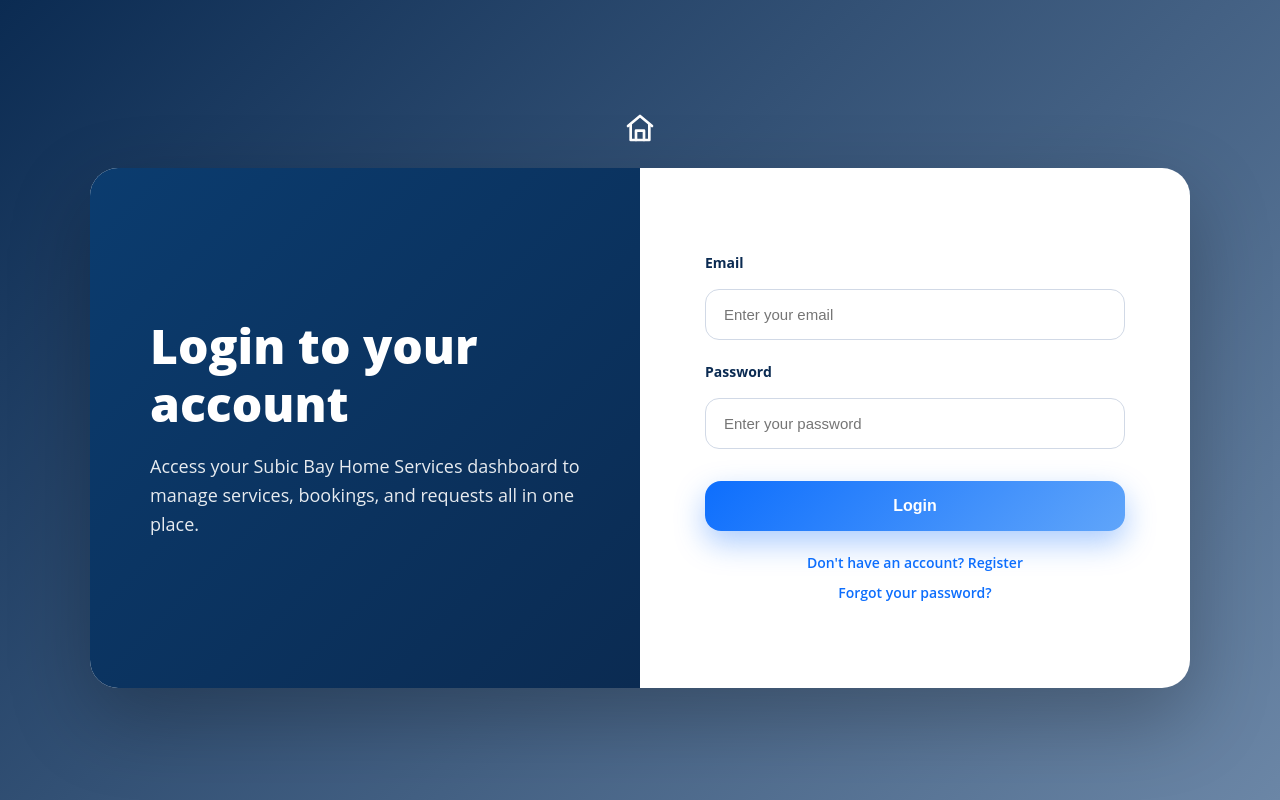
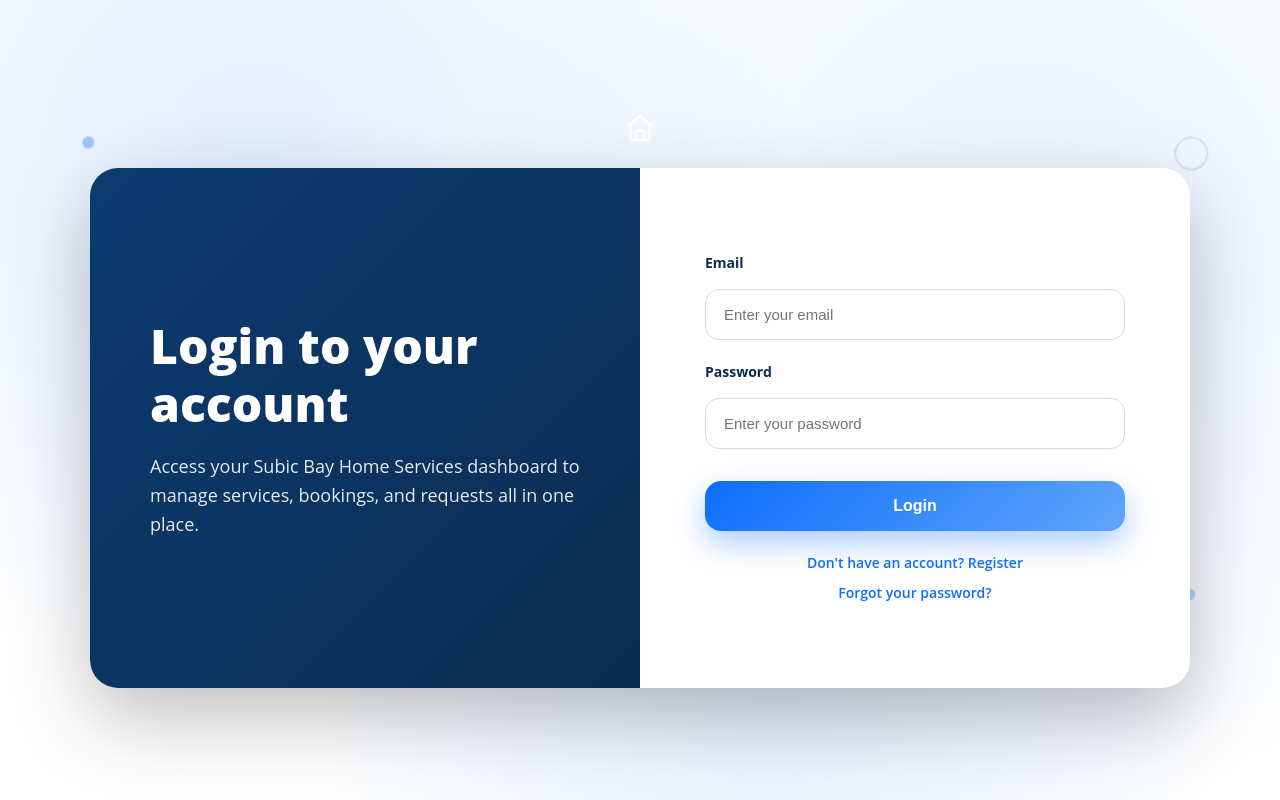
Before and after one commit to LorenzoLiwanag/ServicesWebApp, a React (Create React App) app in the folder services-web-app/: page /login in a window 1280 px wide. Built offline with nearby package versions, Linux system fonts and the light colour scheme; no server answers.

Commit message:
Refine auth page backgrounds

```diff
--- a/services-web-app/src/components/login/LoginForm.jsx
+++ b/services-web-app/src/components/login/LoginForm.jsx
@@ -55,6 +55,13 @@
 
   return (
     <div className="login-page">
+      <span className="auth-bubble auth-bubble-dot auth-bubble-1" />
+      <span className="auth-bubble auth-bubble-ring auth-bubble-2" />
+      <span className="auth-bubble auth-bubble-dot auth-bubble-3" />
+      <span className="auth-bubble auth-bubble-ring auth-bubble-4" />
+      <span className="auth-bubble auth-bubble-dot auth-bubble-5" />
+      <span className="auth-bubble auth-bubble-ring auth-bubble-6" />
+
       <Link to="/" className="auth-home-link" aria-label="Go to landing page">
         <svg viewBox="0 0 24 24" aria-hidden="true">
           <path d="M3 10.5 12 3l9 7.5" />
--- a/services-web-app/src/components/registration/RegistrationForm.jsx
+++ b/services-web-app/src/components/registration/RegistrationForm.jsx
@@ -137,6 +137,13 @@
 
   return (
     <div className="registration-page">
+      <span className="auth-bubble auth-bubble-dot auth-bubble-1" />
+      <span className="auth-bubble auth-bubble-ring auth-bubble-2" />
+      <span className="auth-bubble auth-bubble-dot auth-bubble-3" />
+      <span className="auth-bubble auth-bubble-ring auth-bubble-4" />
+      <span className="auth-bubble auth-bubble-dot auth-bubble-5" />
+      <span className="auth-bubble auth-bubble-ring auth-bubble-6" />
+
       <Link to="/" className="auth-home-link" aria-label="Go to landing page">
         <svg viewBox="0 0 24 24" aria-hidden="true">
           <path d="M3 10.5 12 3l9 7.5" />
--- a/services-web-app/src/styles/login/login.css
+++ b/services-web-app/src/styles/login/login.css
@@ -5,14 +5,66 @@
   flex-direction: column;
   align-items: center;
   justify-content: center;
+  position: relative;
+  overflow: hidden;
 
-  background: linear-gradient(
-    135deg,
-    #0b2b52,
-    #6b86a6
-  );
+  background: #fff;
   padding: 40px 20px;
 }
+
+.login-page::before {
+  content: "";
+  position: absolute;
+  inset: 0;
+  background:
+    radial-gradient(circle at 20% 20%, rgba(13, 110, 253, 0.12), transparent 45%),
+    radial-gradient(circle at 80% 30%, rgba(96, 165, 250, 0.14), transparent 50%),
+    radial-gradient(circle at 60% 85%, rgba(13, 110, 253, 0.10), transparent 45%);
+  pointer-events: none;
+}
+
+.auth-home-link,
+.login-card {
+  position: relative;
+  z-index: 1;
+}
+
+.auth-bubble {
+  position: absolute;
+  display: block;
+  pointer-events: none;
+  will-change: transform;
+  z-index: 0;
+}
+
+@keyframes bubbleFloat {
+  0% { transform: translate(0, 0); }
+  50% { transform: translate(10px, -14px); }
+  100% { transform: translate(0, 0); }
+}
+
+.auth-bubble-dot {
+  width: 12px;
+  height: 12px;
+  border-radius: 999px;
+  background: rgba(13, 110, 253, 0.35);
+  animation: bubbleFloat 2s ease-in-out infinite;
+}
+
+.auth-bubble-ring {
+  width: 44px;
+  height: 44px;
+  border-radius: 999px;
+  border: 2px solid rgba(34, 61, 104, 0.18);
+  animation: bubbleFloat 2s ease-in-out infinite;
+}
+
+.auth-bubble-1 { top: 18%; left: max(6%, calc(50% - 650px)); }
+.auth-bubble-2 { top: 34%; left: max(9%, calc(50% - 720px)); width: 30px; height: 30px; opacity: 0.75; }
+.auth-bubble-3 { bottom: 20%; left: max(7%, calc(50% - 640px)); background: rgba(96, 165, 250, 0.35); }
+.auth-bubble-4 { top: 18%; right: max(6%, calc(50% - 650px)); width: 34px; height: 34px; opacity: 0.7; }
+.auth-bubble-5 { bottom: 24%; right: max(7%, calc(50% - 640px)); background: rgba(96, 165, 250, 0.45); }
+.auth-bubble-6 { top: 36%; right: max(10%, calc(50% - 730px)); width: 26px; height: 26px; opacity: 0.75; }
 
 .auth-home-button {
   width: 52px;
@@ -211,3 +263,9 @@
     padding: 50px 40px;
   }
 }
+
+@media (prefers-reduced-motion: reduce) {
+  .auth-bubble {
+    animation: none;
+  }
+}
--- a/services-web-app/src/styles/registration/registration.css
+++ b/services-web-app/src/styles/registration/registration.css
@@ -6,10 +6,66 @@
   flex-direction: column;
   align-items: center;
   justify-content: center;
+  position: relative;
+  overflow: hidden;
 
-  background: linear-gradient(135deg, #0b2b52, #6b86a6);
+  background: #fff;
   padding: 40px 20px;
 }
+
+.registration-page::before {
+  content: "";
+  position: absolute;
+  inset: 0;
+  background:
+    radial-gradient(circle at 20% 20%, rgba(13, 110, 253, 0.12), transparent 45%),
+    radial-gradient(circle at 80% 30%, rgba(96, 165, 250, 0.14), transparent 50%),
+    radial-gradient(circle at 60% 85%, rgba(13, 110, 253, 0.10), transparent 45%);
+  pointer-events: none;
+}
+
+.auth-home-link,
+.registration-card {
+  position: relative;
+  z-index: 1;
+}
+
+.auth-bubble {
+  position: absolute;
+  display: block;
+  pointer-events: none;
+  will-change: transform;
+  z-index: 0;
+}
+
+@keyframes bubbleFloat {
+  0% { transform: translate(0, 0); }
+  50% { transform: translate(10px, -14px); }
+  100% { transform: translate(0, 0); }
+}
+
+.auth-bubble-dot {
+  width: 12px;
+  height: 12px;
+  border-radius: 999px;
+  background: rgba(13, 110, 253, 0.35);
+  animation: bubbleFloat 2s ease-in-out infinite;
+}
+
+.auth-bubble-ring {
+  width: 44px;
+  height: 44px;
+  border-radius: 999px;
+  border: 2px solid rgba(34, 61, 104, 0.18);
+  animation: bubbleFloat 2s ease-in-out infinite;
+}
+
+.auth-bubble-1 { top: 18%; left: max(6%, calc(50% - 650px)); }
+.auth-bubble-2 { top: 34%; left: max(9%, calc(50% - 720px)); width: 30px; height: 30px; opacity: 0.75; }
+.auth-bubble-3 { bottom: 20%; left: max(7%, calc(50% - 640px)); background: rgba(96, 165, 250, 0.35); }
+.auth-bubble-4 { top: 18%; right: max(6%, calc(50% - 650px)); width: 34px; height: 34px; opacity: 0.7; }
+.auth-bubble-5 { bottom: 24%; right: max(7%, calc(50% - 640px)); background: rgba(96, 165, 250, 0.45); }
+.auth-bubble-6 { top: 36%; right: max(10%, calc(50% - 730px)); width: 26px; height: 26px; opacity: 0.75; }
 
 .auth-home-button {
   width: 52px;
@@ -205,3 +261,9 @@
     padding: 50px 40px;
   }
 }
+
+@media (prefers-reduced-motion: reduce) {
+  .auth-bubble {
+    animation: none;
+  }
+}
```
